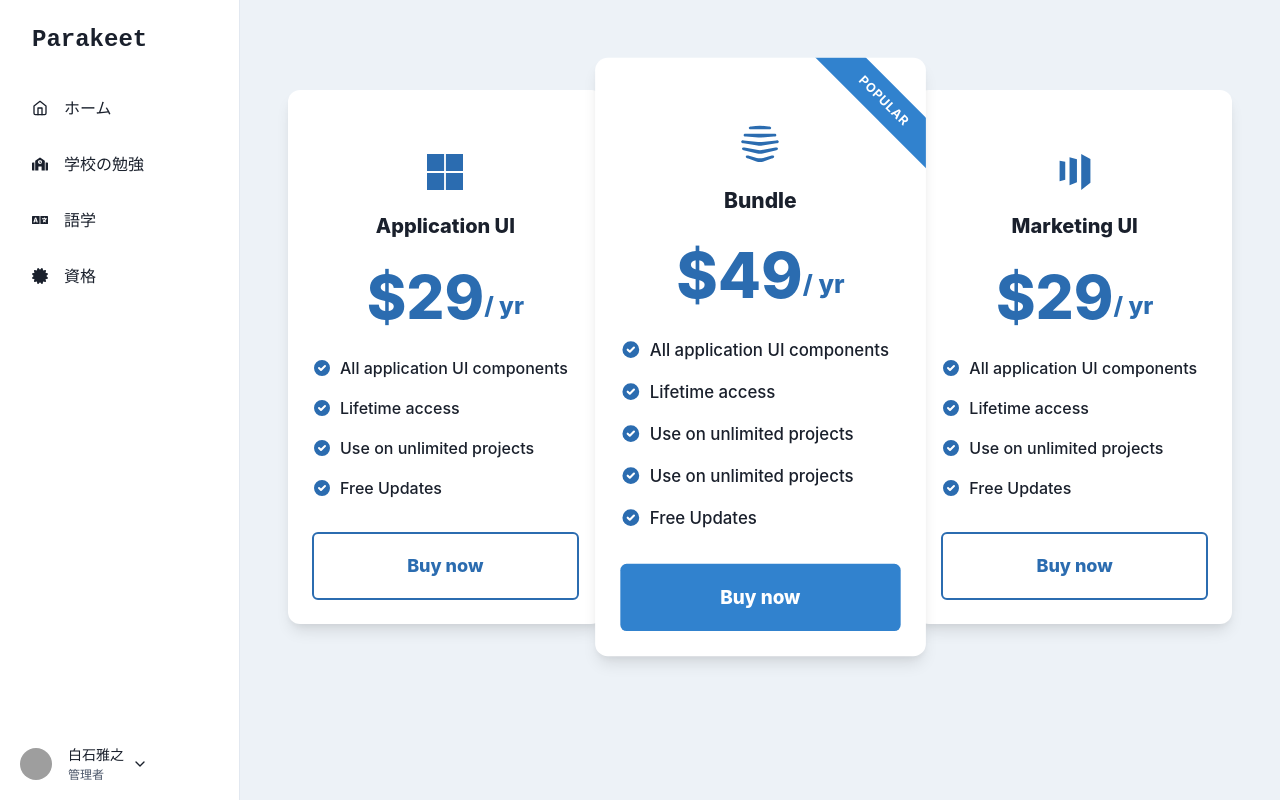
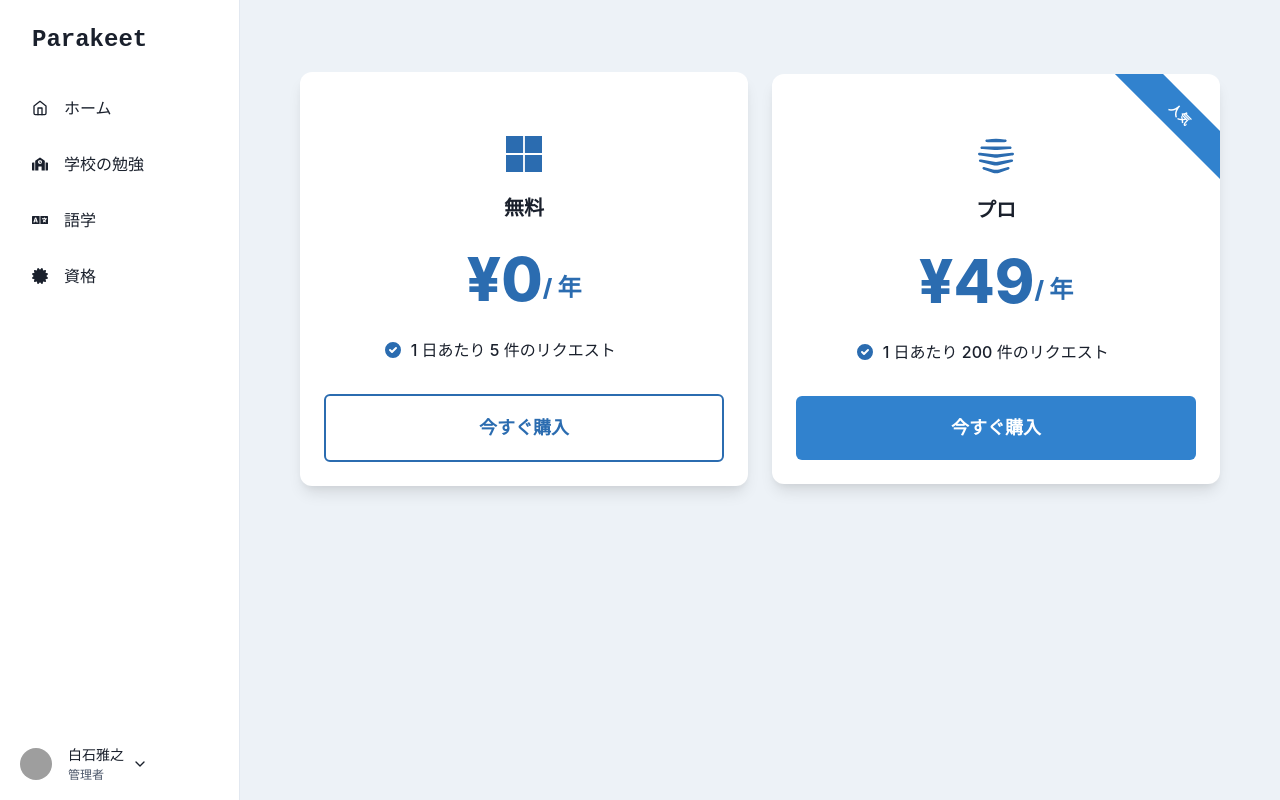
Before and after one commit to okpyjs/chatgpt-speech-front, a React (Create React App) app: page /plan in a window 1280 px wide. Built offline with nearby package versions, Linux system fonts and the light colour scheme; grey boxes are pictures that could not be loaded.

Commit message:
plan japanese

```diff
--- a/src/pages/plan/Card.tsx
+++ b/src/pages/plan/Card.tsx
@@ -20,7 +20,7 @@ export const Card = (props: CardProps) => {
       width="100%"
       {...rest}
     >
-      {isPopular && <CardBadge>Popular</CardBadge>}
+      {isPopular && <CardBadge>人気</CardBadge>}
       {children}
     </Box>
   )
--- a/src/pages/plan/PricingCard.tsx
+++ b/src/pages/plan/PricingCard.tsx
@@ -43,7 +43,7 @@ import {
             {price}
           </Heading>
           <Text fontWeight="inherit" fontSize="2xl">
-            / yr
+            / 年
           </Text>
         </Flex>
         <List spacing="4" mb="8" maxW="28ch" mx="auto">
--- a/src/pages/plan/index.tsx
+++ b/src/pages/plan/index.tsx
@@ -11,7 +11,7 @@ export const Plan = () => (
     px={{ base: '4', md: '8' }}
   >
     <SimpleGrid
-      columns={{ base: 1, lg: 3 }}
+      columns={{ base: 1, lg: 2 }}
       spacing={{ base: '8', lg: '0' }}
       maxW="7xl"
       mx="auto"
@@ -20,58 +20,58 @@ export const Plan = () => (
     >
       <PricingCard
         data={{
-          price: '$29',
-          name: 'Application UI',
+          price:  '¥0',
+          name: '無料',
           features: [
-            'All application UI components',
-            'Lifetime access',
-            'Use on unlimited projects',
-            'Free Updates',
+            '1 日あたり 5 件のリクエスト',
+            // 'Lifetime access',
+            // 'Use on unlimited projects',
+            // 'Free Updates',
           ],
         }}
         icon={SiMicrosoft}
         button={
-          <ActionButton variant="outline" borderWidth="2px">
-            Buy now
+          <ActionButton variant="outline" borderWidth="2px" disabled={true}>
+            今すぐ購入
           </ActionButton>
         }
       />
       <PricingCard
         zIndex={1}
         isPopular
-        transform={{ lg: 'scale(1.05)' }}
+        // transform={{ lg: 'scale(1.05)' }}
         data={{
-          price: '$49',
-          name: 'Bundle',
+          price: '¥49',
+          name: 'プロ',
           features: [
-            'All application UI components',
-            'Lifetime access',
-            'Use on unlimited projects',
-            'Use on unlimited projects',
-            'Free Updates',
+            '1 日あたり 200 件のリクエスト',
+            // 'Lifetime access',
+            // 'Use on unlimited projects',
+            // 'Use on unlimited projects',
+            // 'Free Updates',
           ],
         }}
         icon={SiHive}
-        button={<ActionButton>Buy now</ActionButton>}
+        button={<ActionButton>今すぐ購入</ActionButton>}
       />
-      <PricingCard
+      {/* <PricingCard
         data={{
           price: '$29',
           name: 'Marketing UI',
           features: [
-            'All application UI components',
-            'Lifetime access',
-            'Use on unlimited projects',
-            'Free Updates',
+            // 'All application UI components',
+            // 'Lifetime access',
+            // 'Use on unlimited projects',
+            // 'Free Updates',
           ],
         }}
         icon={SiMarketo}
         button={
           <ActionButton variant="outline" borderWidth="2px">
-            Buy now
+            今すぐ購入
           </ActionButton>
         }
-      />
+      /> */}
     </SimpleGrid>
   </Box>
 )
```
